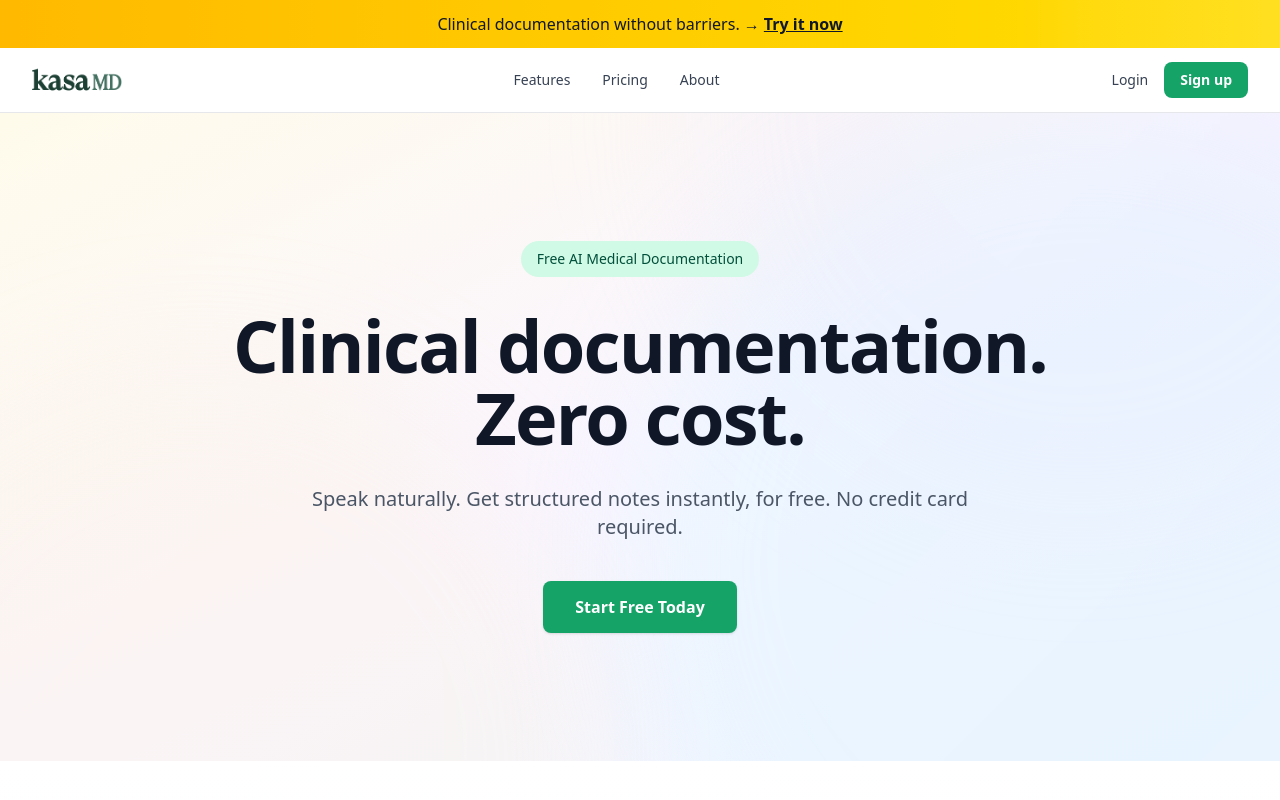
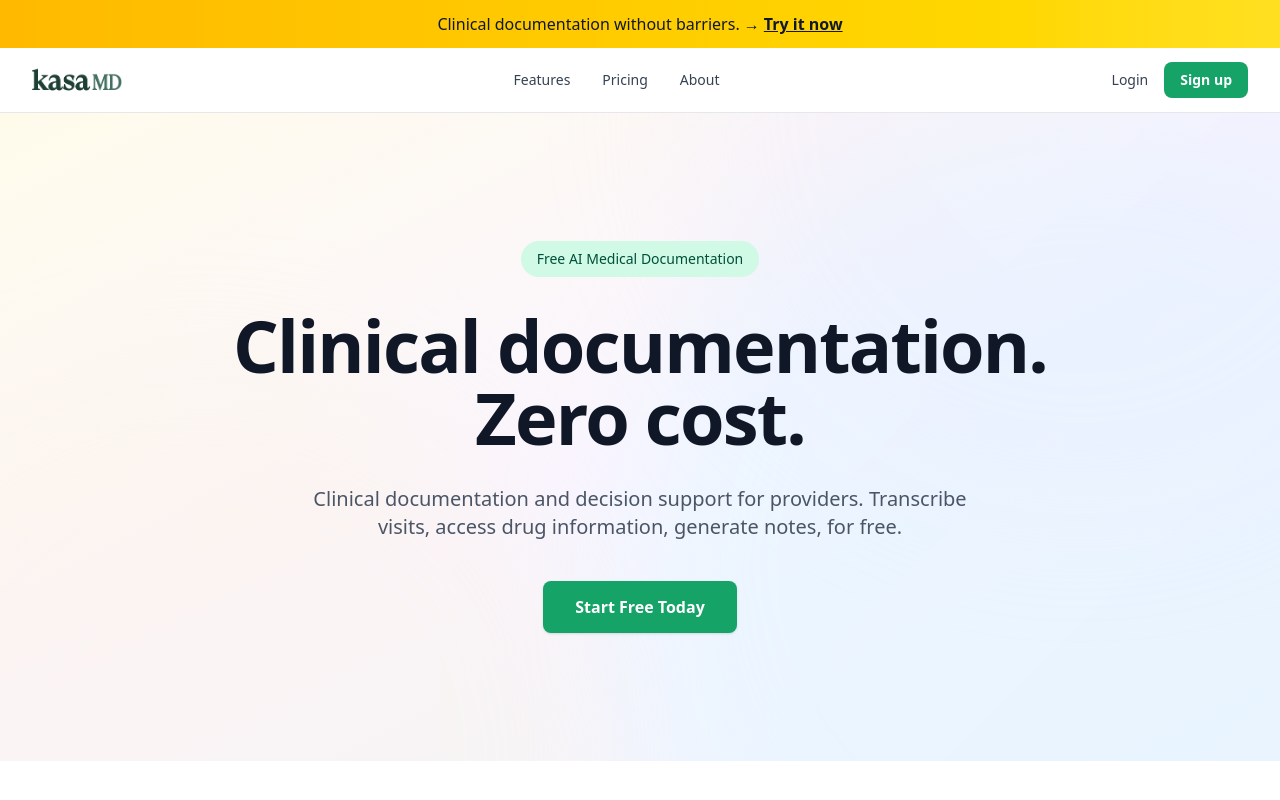
Before and after one commit to Kasa-Labs/kasa_marketing, a Next.js app: page / in a window 1280 px wide. Shown: the top 800 px of the page. Built offline with nearby package versions, Linux system fonts and the light colour scheme.

Commit message:
[edit] edited hero

```diff
--- a/app/components/Hero.tsx
+++ b/app/components/Hero.tsx
@@ -36,8 +36,8 @@ export function Hero() {
 
         {/* Subheadline */}
         <p className="mx-auto mt-8 max-w-2xl text-center text-lg text-gray-600 sm:text-xl">
-          Speak naturally. Get structured notes instantly, for free. No credit
-          card required.
+          Clinical documentation and decision support for providers. Transcribe
+          visits, access drug information, generate notes, for free.
         </p>
 
         {/* CTA Buttons */}
```
